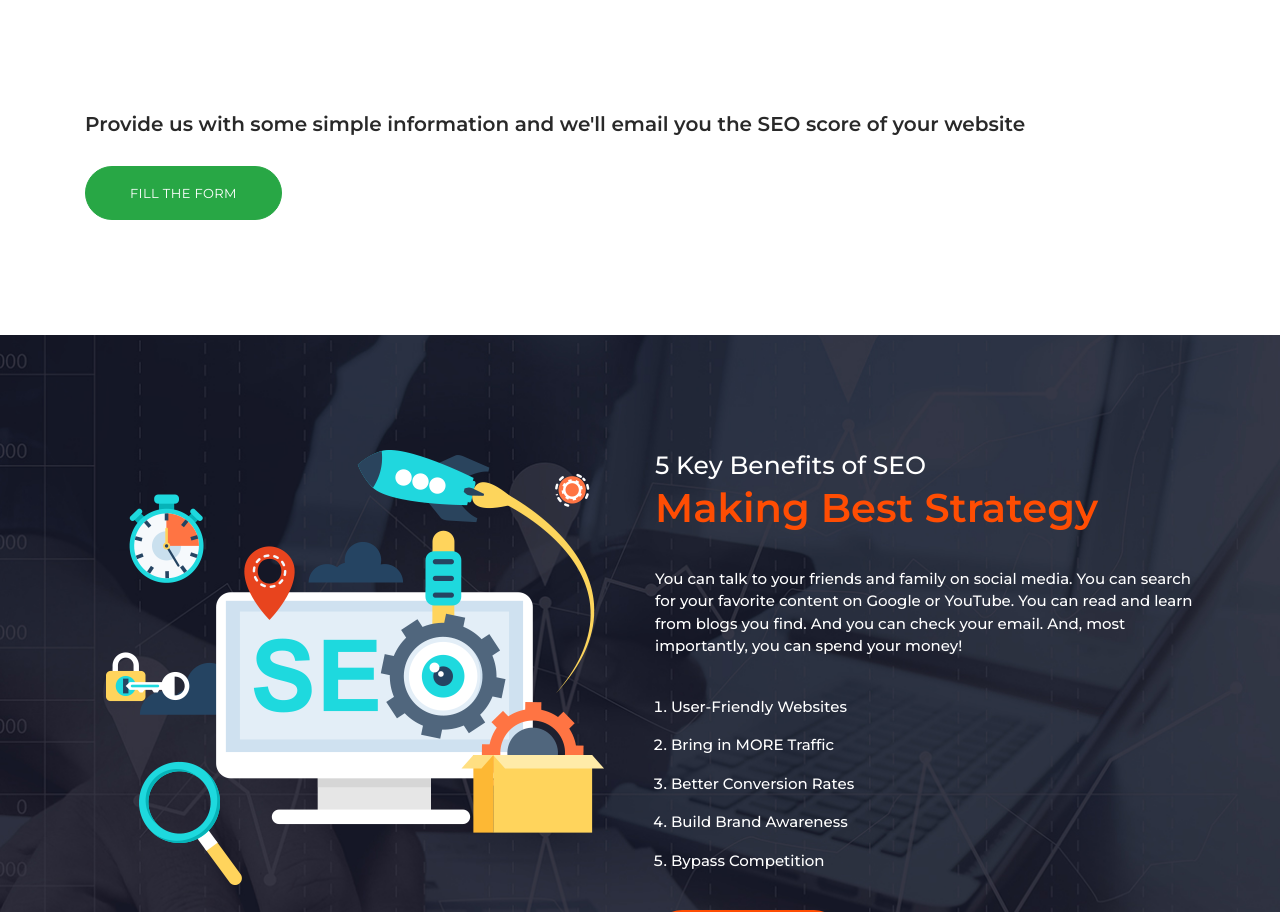
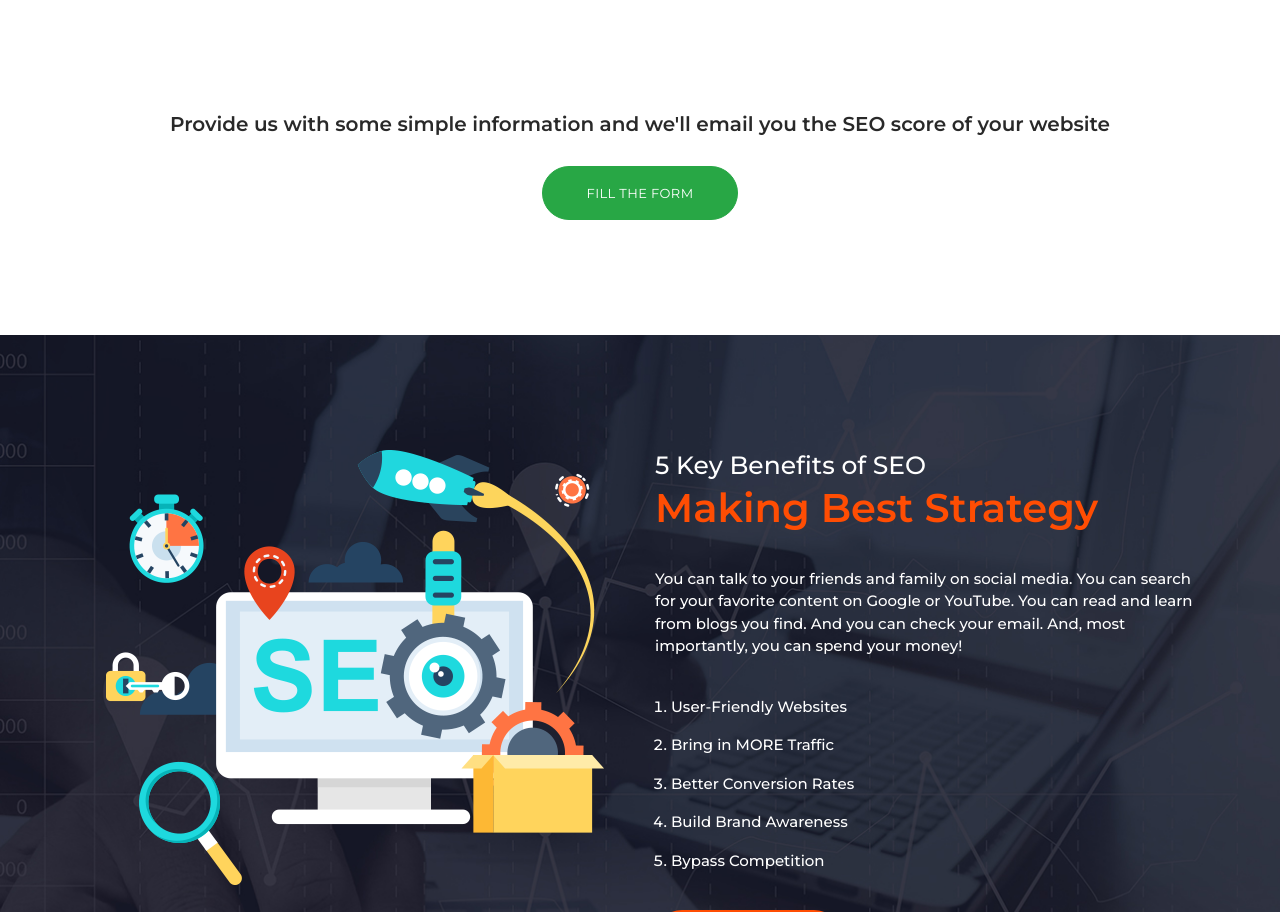
Before and after one commit to woocommerce-marketing/woocommerce-marketing.github.io, a plain HTML site: page index.html in a window 1280 px wide. Shown: the part 1312-2224 px from the top of the page. Drawn offline with Linux system fonts and the light colour scheme.

Commit message:
Minor Change

```diff
--- a/index.html
+++ b/index.html
@@ -399,7 +399,7 @@
         <section class="feature-bottom-section pad-115">
             <div class="container">
                 <div class="row">
-                    <div class="col-md-12">
+                    <div class="col-md-12 text-center">
                         <div class="text-block">
                             <h3 class="xs-heading-title mb-30">Provide us with some simple information and we'll email you the SEO score of your website</h3>
                         </div>
```
